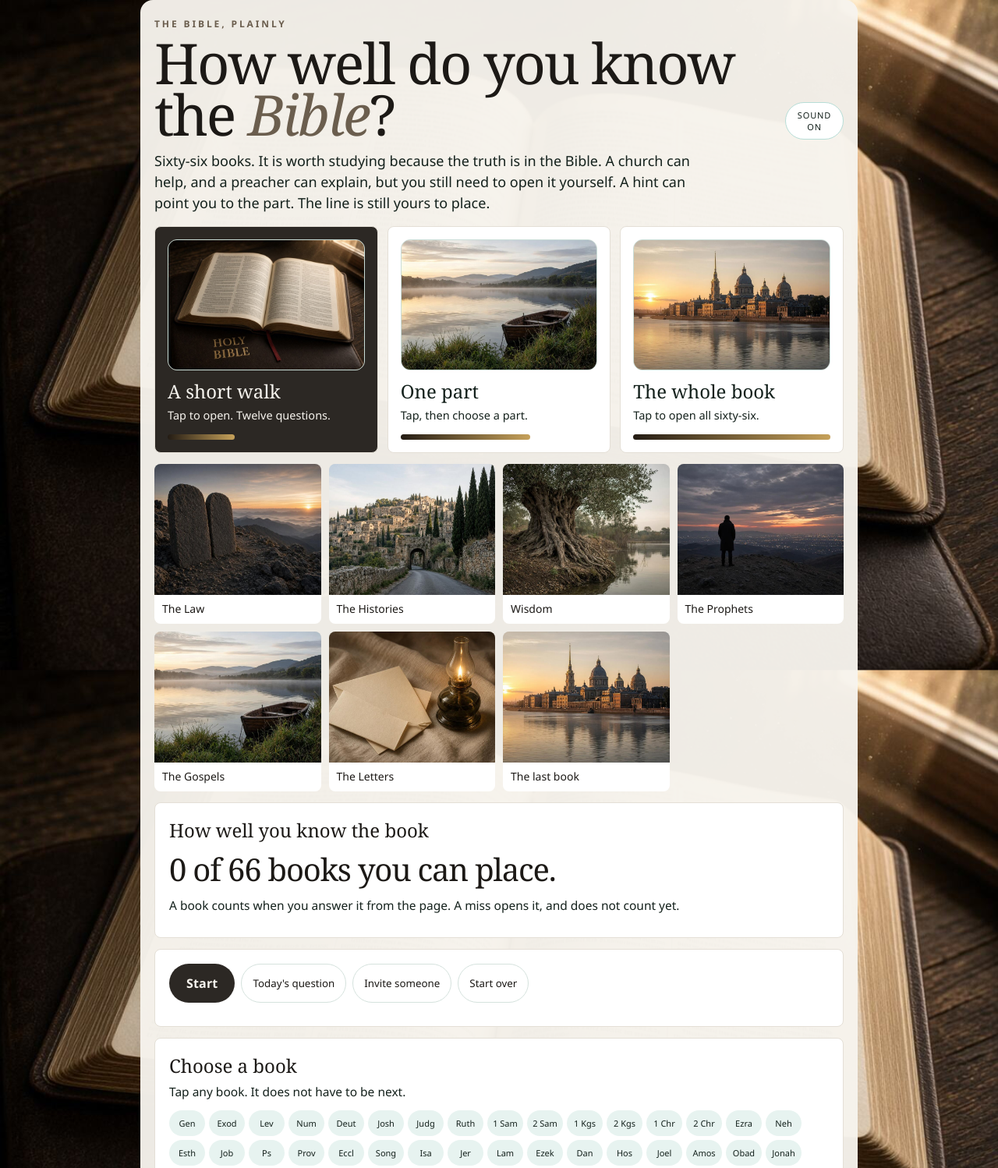
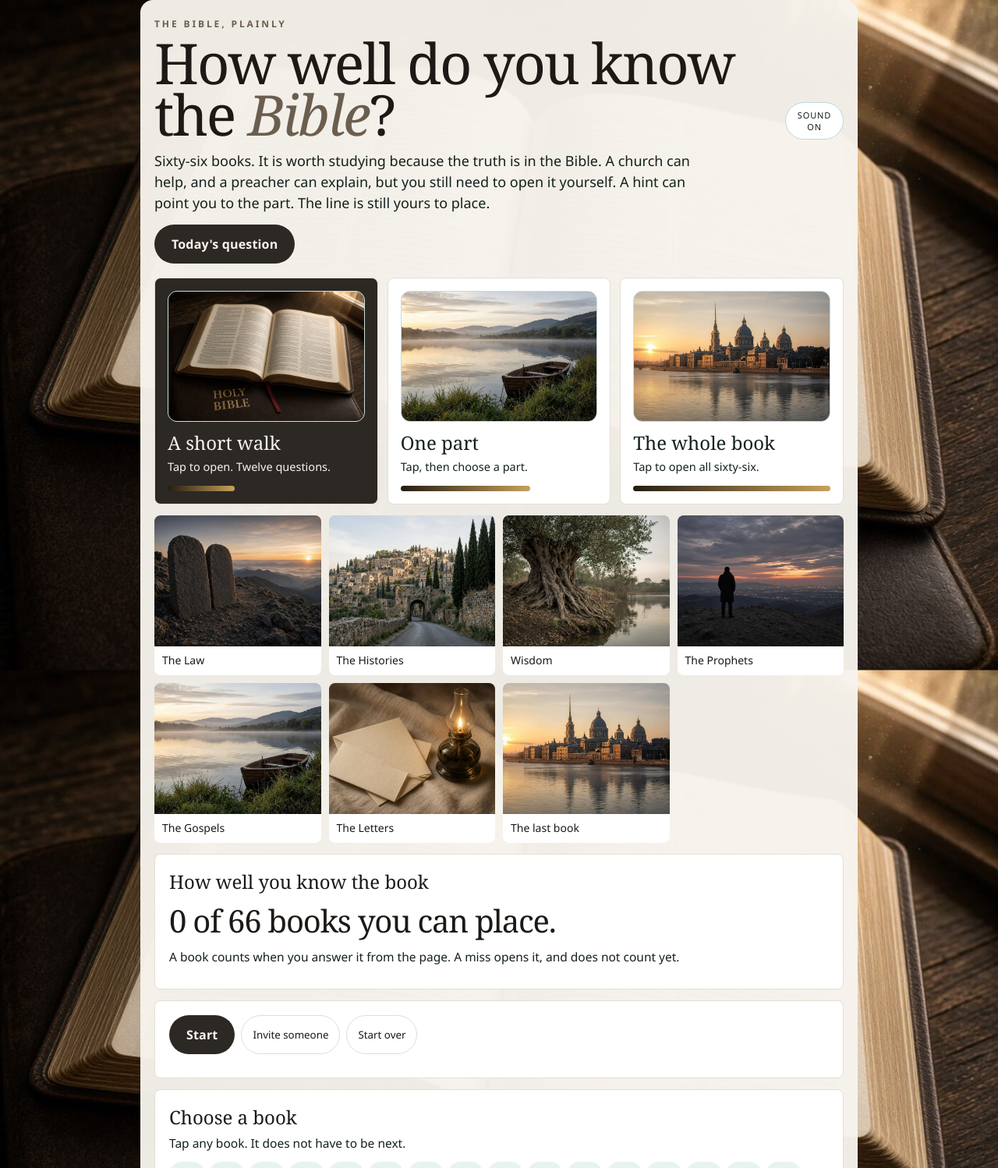
Before and after one commit to Jdav0468/bible-plainly-road, a plain HTML site: page index.html in a window 1280 px wide. Shown: the top 1498 px of the page at 78% size. Drawn offline with Linux system fonts and the light colour scheme.

Commit message:
Move today's question under the opening

```diff
--- a/index.html
+++ b/index.html
@@ -331,6 +331,9 @@
 
   .gallery button { padding:0; border:0; background:#fff; text-align:left; cursor:pointer; border-radius:8px; overflow:hidden; color:#1c1916; }
   .gallery button span { display:block; padding:8px 10px 10px; font-size:14px; }
+
+  #todayRow { margin: 14px 0 18px; }
+  #today { min-height: 48px; }
 </style>
 </head>
 <body>
@@ -343,6 +346,7 @@
       <button class="sound" id="sound" type="button" aria-pressed="true">Sound on</button>
     </div>
     <p class="lede">Sixty-six books. It is worth studying because the truth is in the Bible. A church can help, and a preacher can explain, but you still need to open it yourself. A hint can point you to the part. The line is still yours to place.</p>
+    <div class="row" id="todayRow"><button class="go" id="today" type="button">Today's question</button></div>
 
     <section id="home">
       <div class="walks" id="walks"></div>
@@ -370,7 +374,6 @@
       <div class="panel">
         <div class="row" style="margin-top:0">
           <button class="go" id="begin" type="button">Start</button>
-          <button class="ghost" id="today" type="button">Today's question</button>
           <button class="ghost" id="invite" type="button">Invite someone</button>
           <button class="ghost" id="clearHistory" type="button">Start over</button>
         </div>
```
